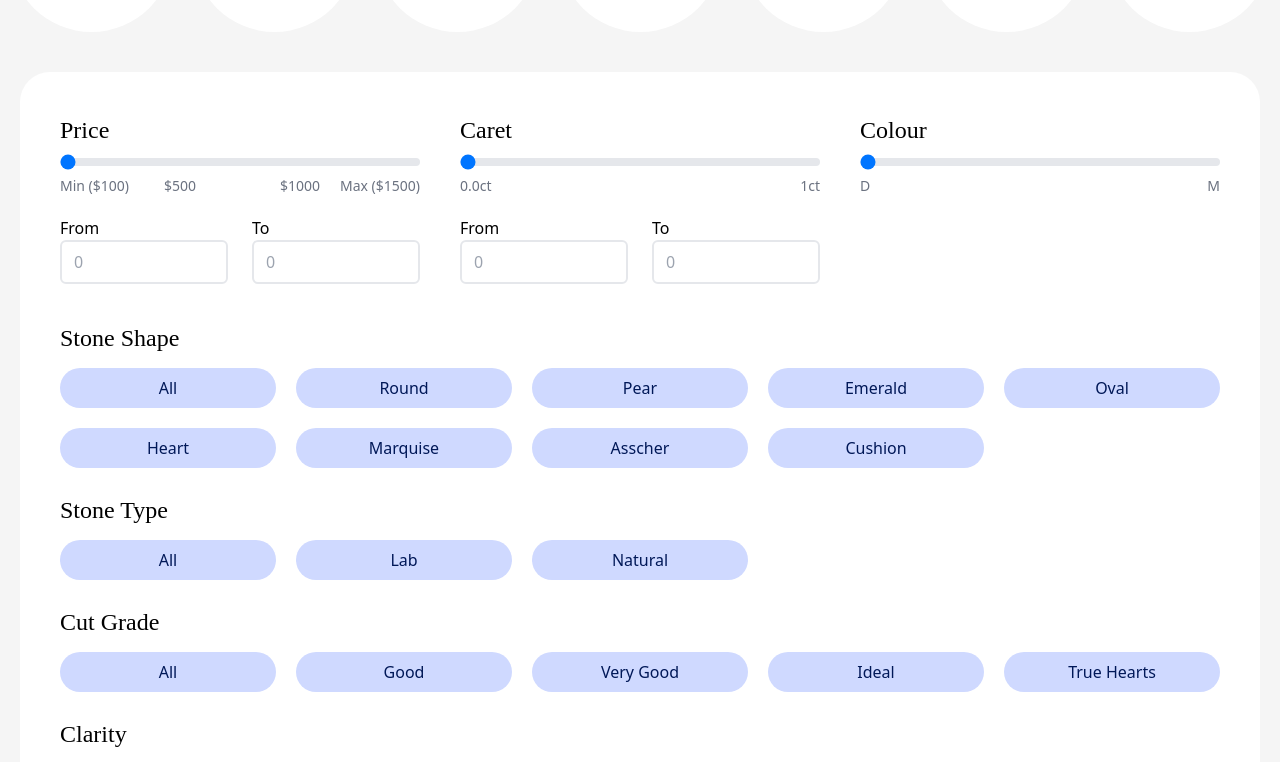
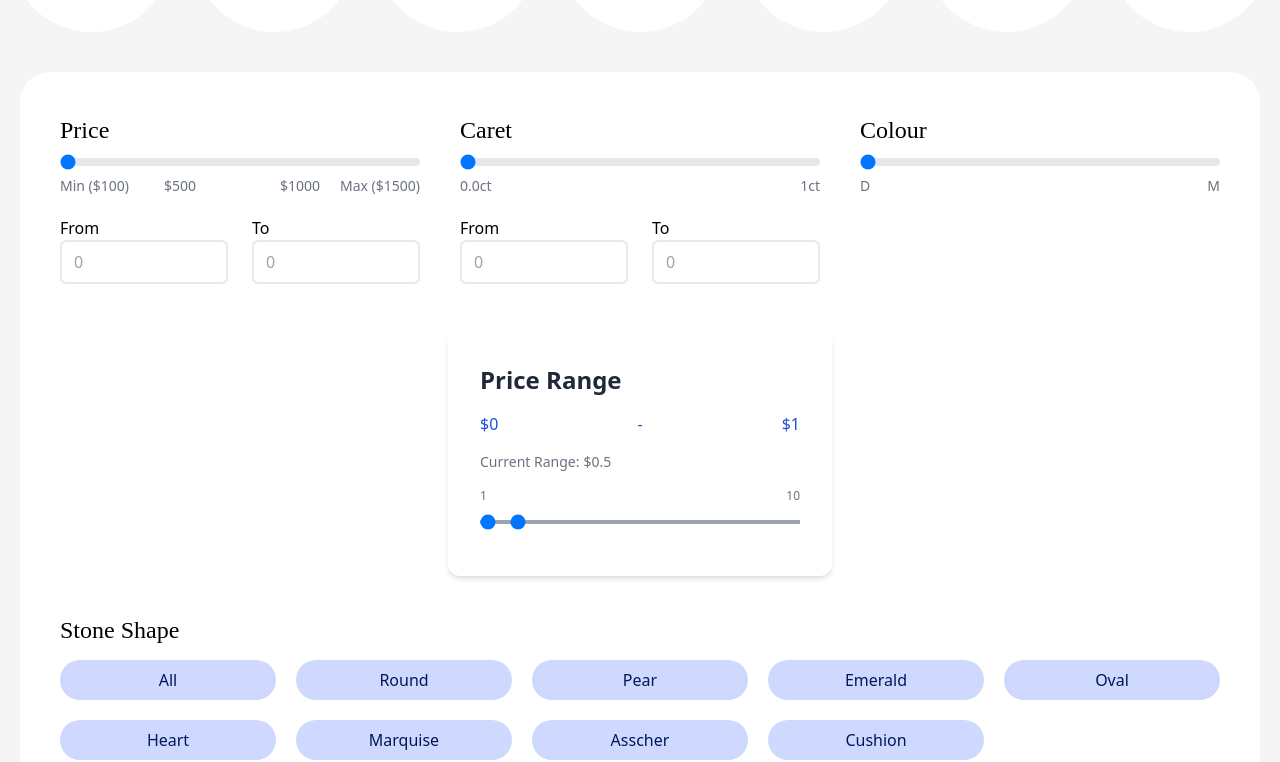
Before and after one commit to mihir1811/my-ecom-frontend, a React (Vite) app: page / in a window 1280 px wide. Shown: the part 455-1217 px from the top of the page. Built offline with nearby package versions, Linux system fonts and the light colour scheme; a web font is replaced by a local one.

Commit message:
add transparentlogo and change auth ages bg

```diff
--- a/src/components/DiamondFilters.jsx
+++ b/src/components/DiamondFilters.jsx
@@ -1,4 +1,4 @@
-import React, { useState } from "react";
+import React, { useEffect, useState } from "react";
 
 const DiamondFilters = () => {
   const [priceValue, setPriceValue] = useState(0);
@@ -133,6 +133,7 @@ const DiamondFilters = () => {
           </div>
         </div>
       </div>
+      <PriceRangeCard />
       {/*
       <div className="py-3">
         <h4 className="font-rossa text-[24px]">Stone Shape</h4>
@@ -402,3 +403,77 @@ const ShapeButton = ({ label, isActive, onClick }) => {
 };
 
 // export default ShapeButton;
+
+
+
+
+const PriceRangeCard = ({
+  title = "Price Range",
+  minLabel = "1",
+  maxLabel = "10",
+  initialMin = 0,
+  initialMax = 1,
+  currentRangeValue = 10,
+  onRangeChange
+}) => {
+  const [minValue, setMinValue] = useState(initialMin);
+  const [maxValue, setMaxValue] = useState(initialMax);
+  const [currentRange, setCurrentRange] = useState(currentRangeValue);
+
+  useEffect(() => {
+    setMinValue(initialMin);
+  }, [initialMin]);
+
+  useEffect(() => {
+    setMaxValue(initialMax);
+  }, [initialMax]);
+
+  useEffect(() => {
+    if (onRangeChange) {
+      onRangeChange({ minValue, maxValue, currentRange });
+    }
+  }, [minValue, maxValue, currentRange, onRangeChange]);
+
+  useEffect(() => {
+    setCurrentRange((minValue + maxValue) / 2); // Example calculation for current range
+  }, [minValue, maxValue]);
+
+  return (
+    <div className="py-6">
+      <div className="max-w-sm mx-auto bg-white p-8 rounded-xl shadow-md">
+        <h4 className="text-2xl font-bold text-gray-800 mb-4">{title}</h4>
+        <div className="flex justify-between items-center text-blue-700 font-medium mb-4">
+          <div>${minValue}</div>
+          <div>-</div>
+          <div>${maxValue}</div>
+        </div>
+        <small className="block text-gray-500 text-sm mb-4">
+          Current Range:
+          <div className="inline-block ml-1">${currentRange}</div>
+        </small>
+        <div className="flex justify-between text-xs text-gray-500 mb-4">
+          <label>{minLabel}</label>
+          <label>{maxLabel}</label>
+        </div>
+        <div className="relative h-6">
+          <input
+            type="range"
+            min="1"
+            max="10000"
+            value={minValue}
+            onChange={(e) => setMinValue(Number(e.target.value))}
+            className="absolute w-full h-1 bg-gray-400 appearance-none"
+          />
+          <input
+            type="range"
+            min="0"
+            max="10"
+            value={maxValue}
+            onChange={(e) => setMaxValue(Number(e.target.value))}
+            className="absolute w-full h-1 bg-transparent appearance-none"
+          />
+        </div>
+      </div>
+    </div>
+  );
+};
--- a/src/components/ProductCarousel.jsx
+++ b/src/components/ProductCarousel.jsx
@@ -140,7 +140,7 @@ const ProductCarousel = () => {
           })}
         </Slider>
       </div>
-      <style jsx>
+      <style jsx="true">
         {`
           .myCustomCarousel .slick-arrow {
             color: white !important;
--- a/src/pages/userPages/authPages/UserLogin.jsx
+++ b/src/pages/userPages/authPages/UserLogin.jsx
@@ -6,6 +6,7 @@ import { Link } from "react-router-dom";
 import { useNavigate } from "react-router-dom";
 import { updateLoginStatus } from "../../../redux/reducers/userslice";
 import { useDispatch } from "react-redux";
+import toast from "react-hot-toast";
 
 const UserLogin = () => {
   const [isPhoneLogin, setIsPhoneLogin] = useState(false);
@@ -31,9 +32,12 @@ const UserLogin = () => {
       localStorage.setItem("JWT_TOKEN", res?.data?.token);
       console.log(res);
       dispatch(updateLoginStatus(true));
+      toast.success('user logged in successfully')
+
       navigate("/");
     } catch (error) {
       console.log(error);
+      toast.error(error.message)
     }
   };
 
@@ -46,7 +50,7 @@ const UserLogin = () => {
   }, [isPhoneLogin, reset]);
 
   return (
-    <section className="bg-gray-50 dark:bg-gray-900">
+    <section className="bg-[#f5f5f5] dark:bg-gray-900">
       <div className="flex flex-col items-center justify-center px-6 py-8 mx-auto md:h-screen lg:py-0">
         <a
           href="#"
--- a/src/pages/userPages/authPages/UserSignup.jsx
+++ b/src/pages/userPages/authPages/UserSignup.jsx
@@ -45,7 +45,7 @@ const UserSignup = () => {
   };
 
   return (
-    <section className="bg-gray-50 dark:bg-gray-900">
+    <section className="bg-[#f5f5f5] dark:bg-gray-900">
       <div className="flex flex-col items-center justify-center px-6 py-8 mx-auto md:h-screen lg:py-0">
         <a
           href="#"
```
Also changed, not shown: src/assets/logo.png.
